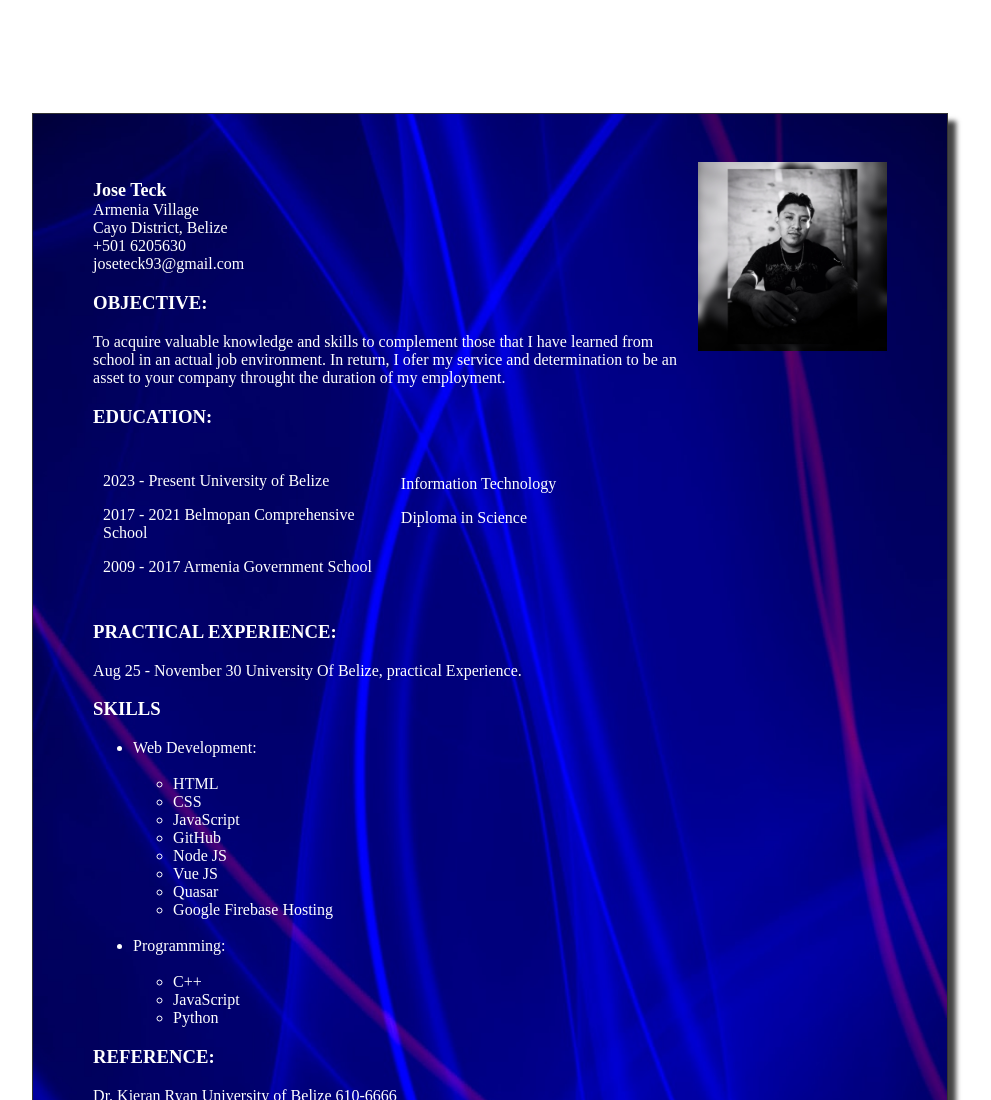
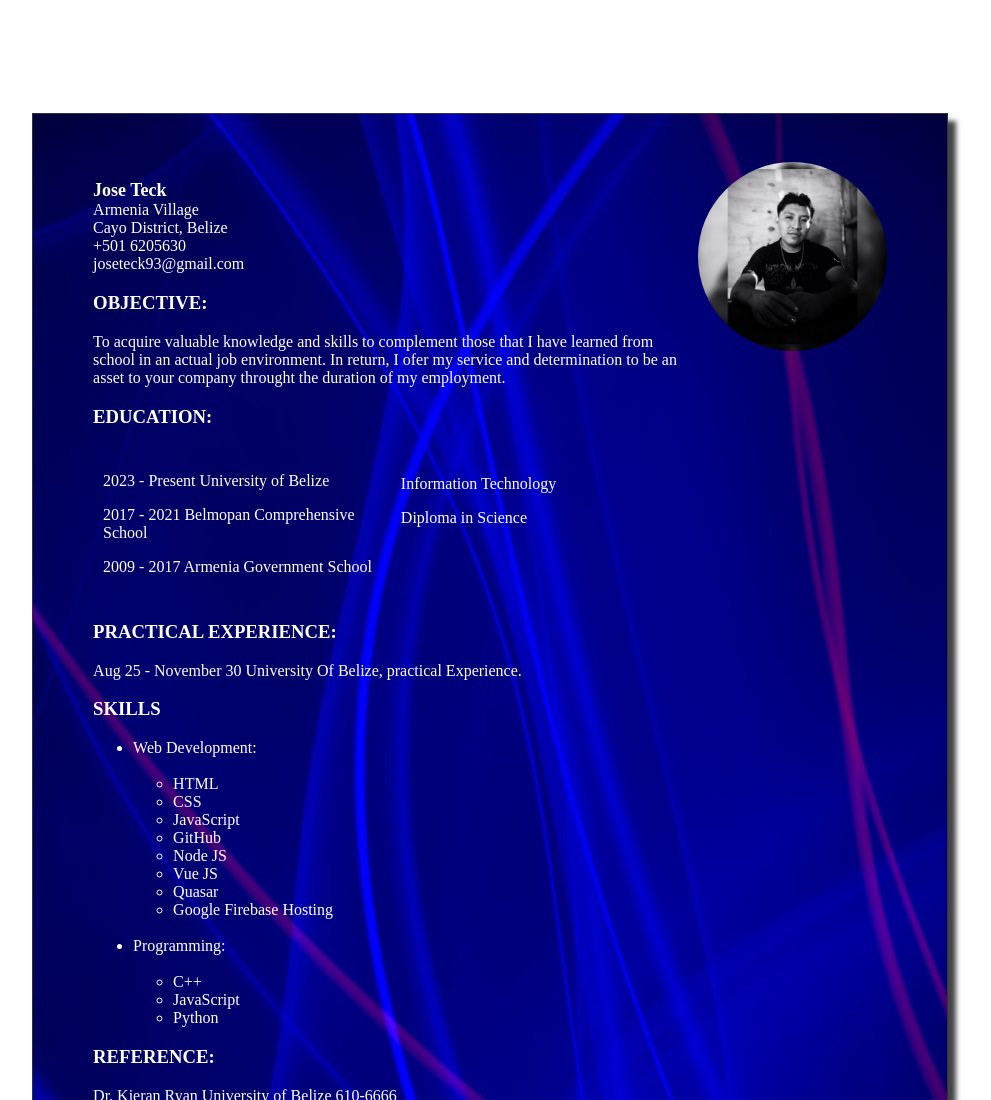
Before and after one commit to jose999joe/my-resume, a plain HTML site: page myresume.html in a window 1280 px wide. Shown: the top 1100 px of the page, without its empty margins (146-1137 px from the left). Drawn offline with Linux system fonts and the light colour scheme.

Commit message:
Update myresume.html

```diff
--- a/myresume.html
+++ b/myresume.html
@@ -27,6 +27,7 @@
       img {
         float: right;
         width: 5cm;
+        border-radius: 3cm;
       }
 
       #name {
```
